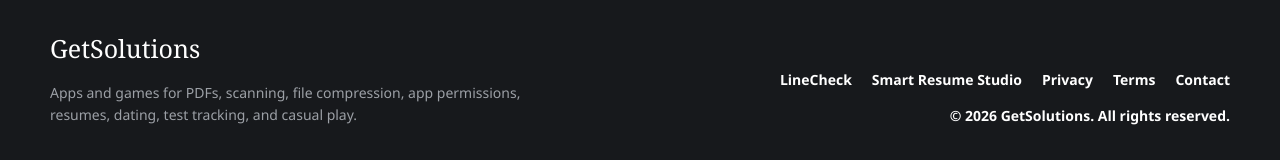
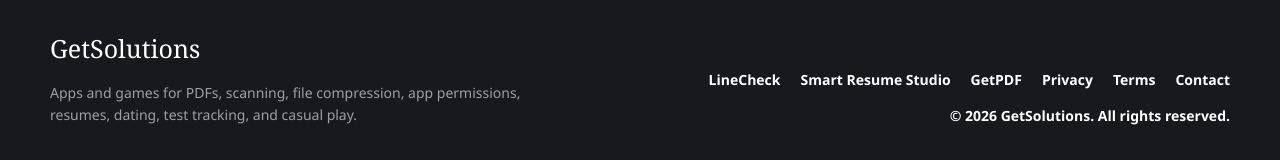
Before and after one commit to MikeWhelan91/getsolutions, a Next.js app: page / in a window 1280 px wide. Shown: the part 2594-2754 px from the top of the page. Built offline with nearby package versions, Linux system fonts and the light colour scheme.

Commit message:
Footer: link to GetPDF (getpdf.me)
Co-Authored-By: Claude Opus 5.5 <noreply@anthropic.com>

```diff
--- a/components/SiteFooter.tsx
+++ b/components/SiteFooter.tsx
@@ -22,6 +22,9 @@ export default function SiteFooter() {
               <a href="https://smartresumestudio.com" className="transition-colors hover:text-[#ffb45c]">
                 Smart Resume Studio
               </a>
+              <a href="https://getpdf.me" className="transition-colors hover:text-[#ffb45c]">
+                GetPDF
+              </a>
               <Link href="/privacy" className="transition-colors hover:text-[#ffb45c]">
                 Privacy
               </Link>
```
